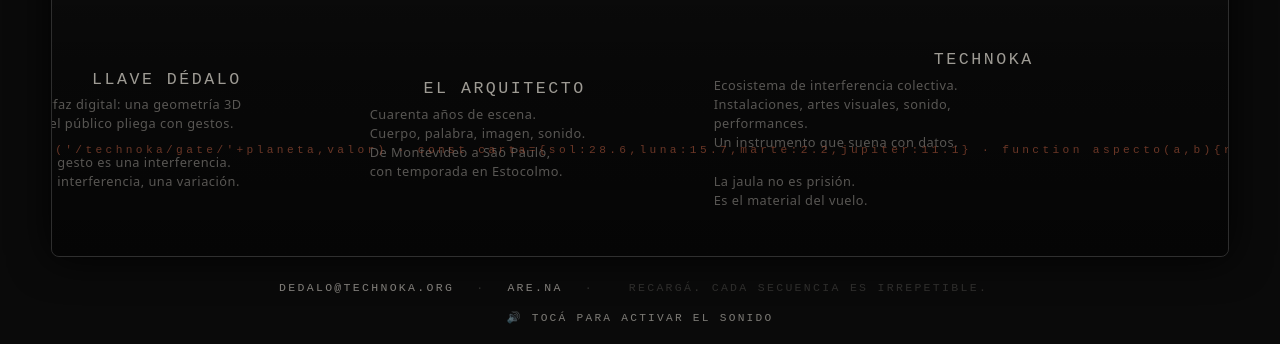
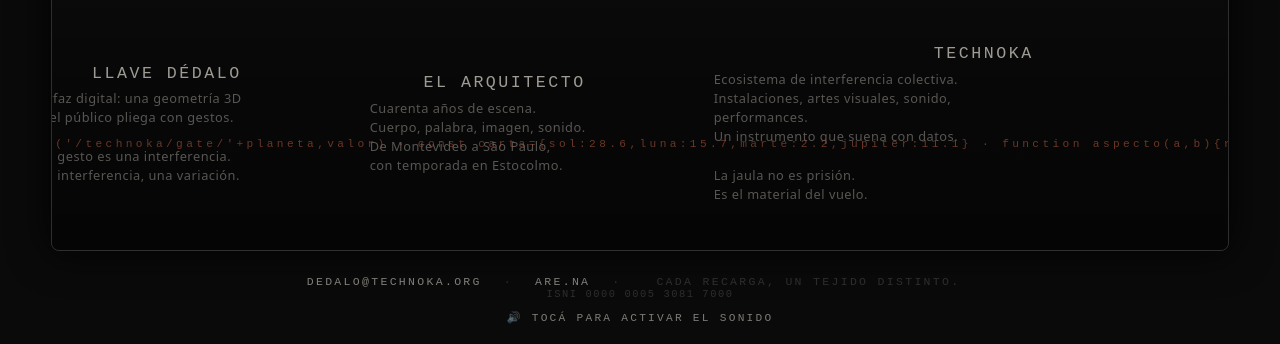
Before and after one commit to 26pqxf67m8-tech/TechnOKA, a plain HTML site: page index.html in a window 1280 px wide. Shown: the part 456-800 px from the top of the page. Drawn offline with Linux system fonts and the light colour scheme.

Commit message:
ISNI footer + mensaje tejido

```diff
--- a/index.html
+++ b/index.html
@@ -322,10 +322,12 @@ A jaula não é prisão.<br>
     <span>·</span>
     <a href="https://www.are.na/andres-perez-barrera" target="_blank" rel="noopener">Are.na</a>
     <span>·</span>
-    <span class="lang-es">Recargá. Cada secuencia es irrepetible.</span>
-    <span class="lang-en">Reload. Every sequence is unrepeatable.</span>
-    <span class="lang-pt">Recarregue. Cada sequência é irrepetível.</span>
-  </footer>
+    <span class="lang-es">Cada recarga, un tejido distinto.</span>
+    <span class="lang-en">Each reload, a different weave.</span>
+    <span class="lang-pt">Cada recarga, uma trama diferente.</span>
+    <br>
+    <span class="footer-isni">ISNI 0000 0005 3081 7000</span>
+</footer>
 
   <div class="aviso-audio" id="avisoAudio">
     🔊 tocá para activar el sonido
--- a/styles.css
+++ b/styles.css
@@ -211,3 +211,10 @@ body[data-lang="pt"] .lang-es,
 body[data-lang="pt"] .lang-en {
   display: none;
 }
+.footer-isni {
+  display: block;
+  margin-top: 0.6rem;
+  font-size: 0.65rem;
+  opacity: 0.5;
+  letter-spacing: 0.15em;
+}
```
